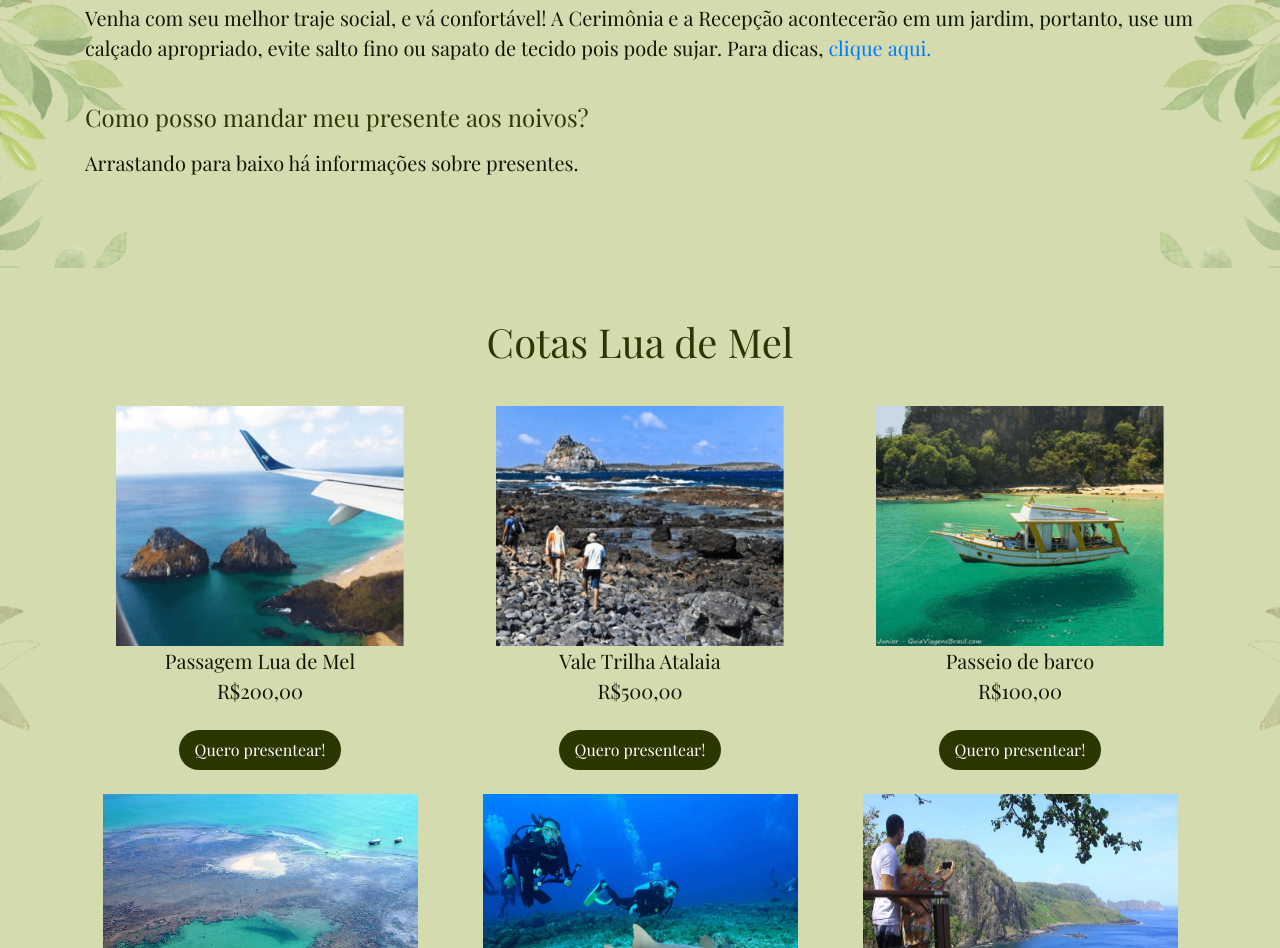
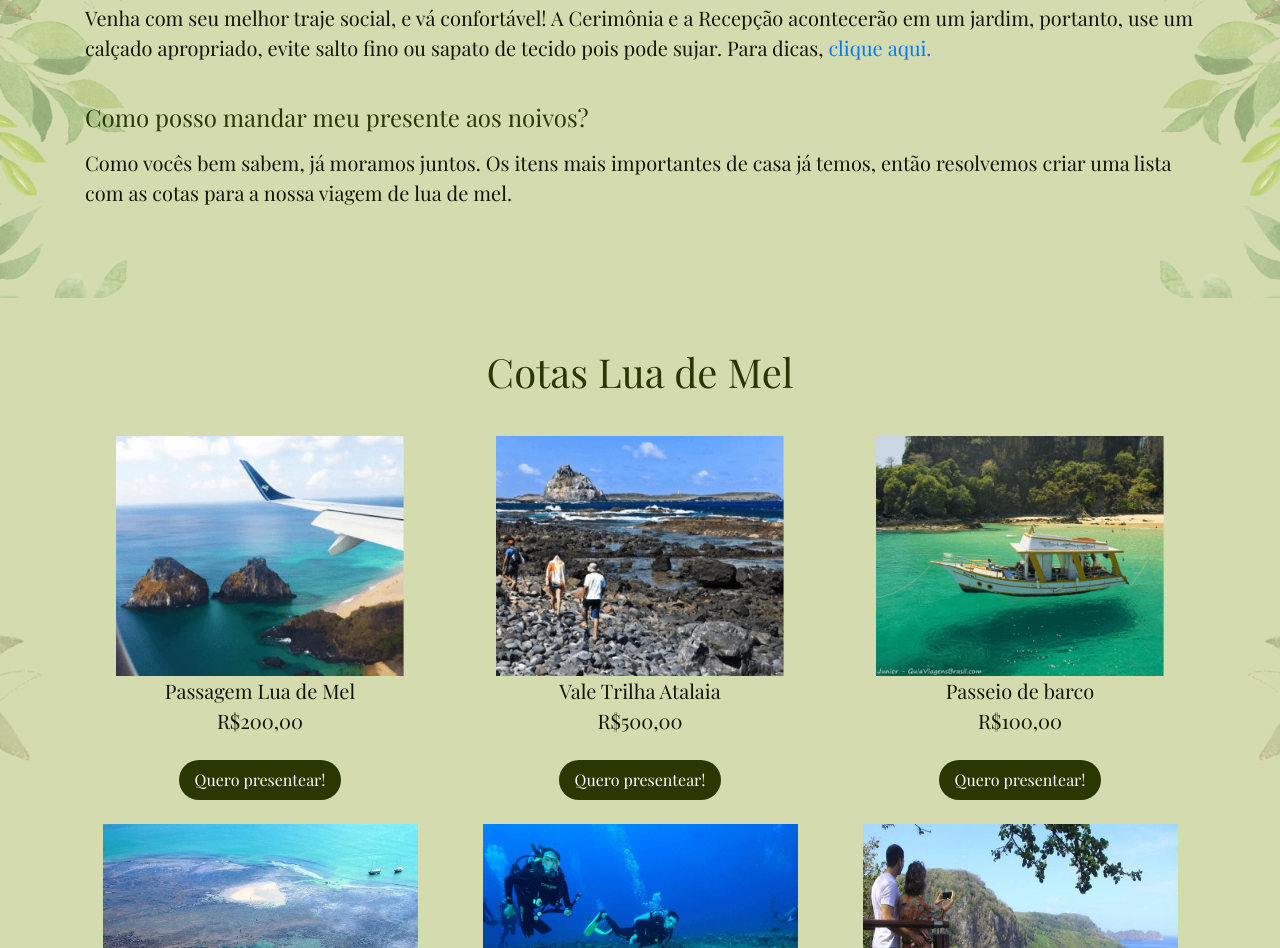
Before and after one commit to rubemmnf/mariage-website, a website: page index.html in a window 1280 px wide. Shown: the part 2810-3758 px from the top of the page. Drawn offline with nearby package versions, Linux system fonts and the light colour scheme; a web font is replaced by a local one.

Commit message:
Update index.html

```diff
--- a/index.html
+++ b/index.html
@@ -117,7 +117,7 @@
 
             <div class="faq-item">
                 <h3 class="question">Como posso mandar meu presente aos noivos?</h3>
-                <p class="answer">Arrastando para baixo há informações sobre presentes.</p>
+                <p class="answer">Como vocês bem sabem, já moramos juntos. Os itens mais importantes de casa já temos, então resolvemos criar uma lista com as cotas para a nossa viagem de lua de mel.</p>
             </div>
         </div>
     </section>
```
